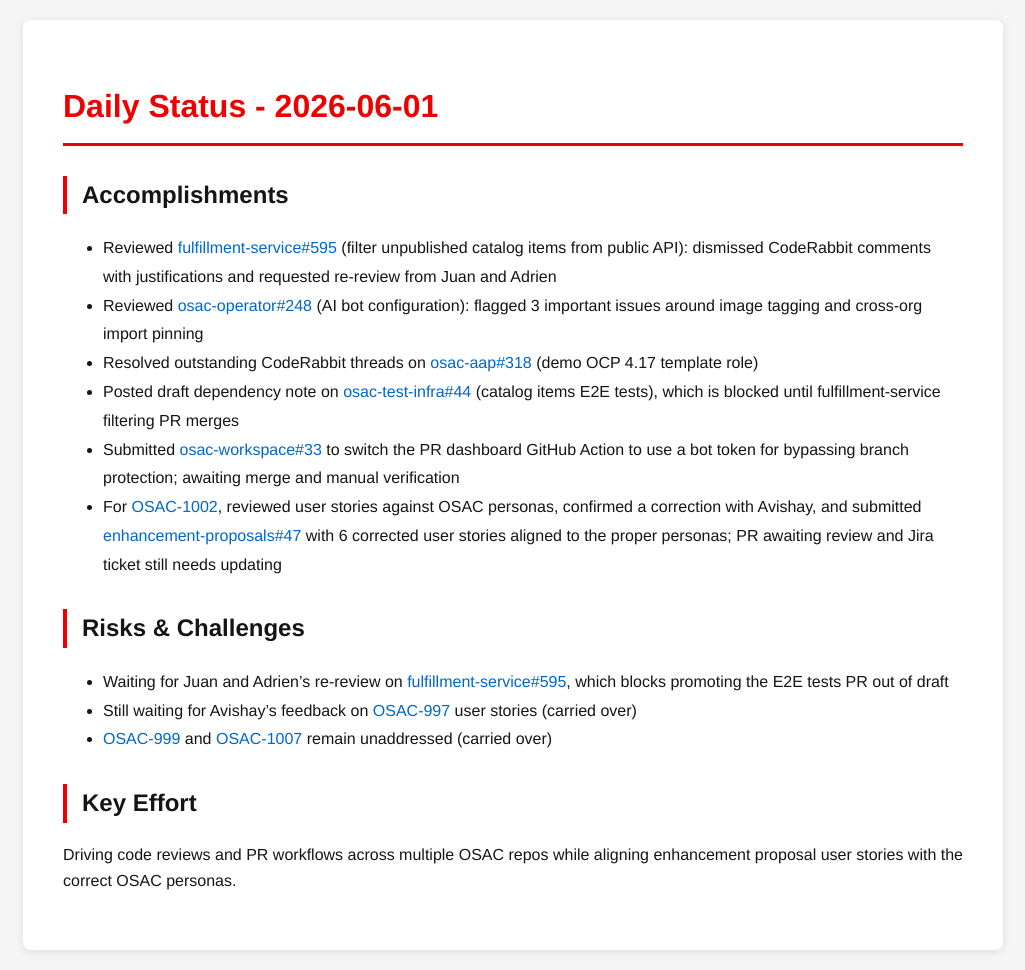
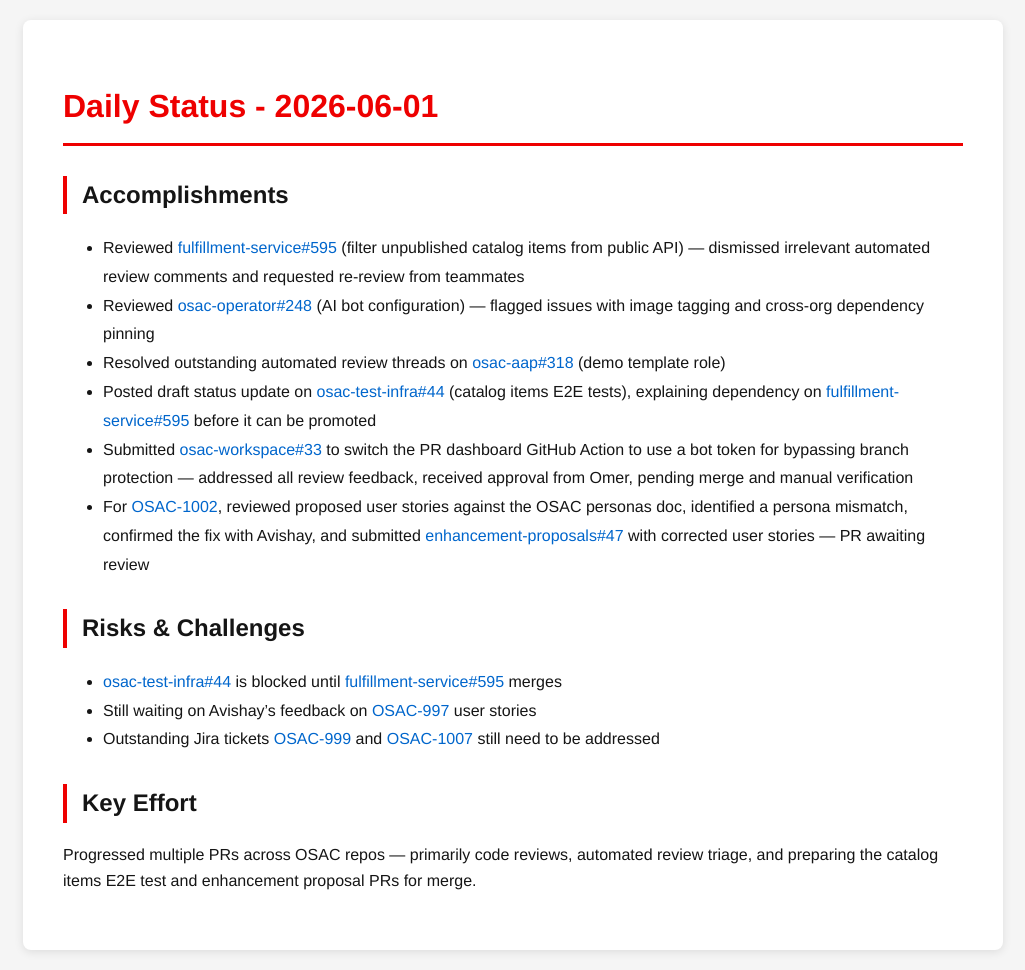
Before and after one commit to tzvatot/daily-status, a Jekyll site: the page built from 2026-06-01.md, in a window 1280 px wide. Shown: the whole page, without its empty margins (127-1152 px from the left). Built offline with Jekyll 4.4.1, drawn with Linux system fonts in a browser that asks for light colours.

Commit message:
Daily status update - 2026-06-01

```diff
--- a/2026-06-01.md
+++ b/2026-06-01.md
@@ -7,17 +7,17 @@
 # Daily Status - 2026-06-01
 
 ## Accomplishments
-- Reviewed [fulfillment-service#595](https://github.com/osac-project/fulfillment-service/pull/595) (filter unpublished catalog items from public API): dismissed CodeRabbit comments with justifications and requested re-review from Juan and Adrien
-- Reviewed [osac-operator#248](https://github.com/osac-project/osac-operator/pull/248) (AI bot configuration): flagged 3 important issues around image tagging and cross-org import pinning
-- Resolved outstanding CodeRabbit threads on [osac-aap#318](https://github.com/osac-project/osac-aap/pull/318) (demo OCP 4.17 template role)
-- Posted draft dependency note on [osac-test-infra#44](https://github.com/osac-project/osac-test-infra/pull/44) (catalog items E2E tests), which is blocked until fulfillment-service filtering PR merges
-- Submitted [osac-workspace#33](https://github.com/osac-project/osac-workspace/pull/33) to switch the PR dashboard GitHub Action to use a bot token for bypassing branch protection; awaiting merge and manual verification
-- For [OSAC-1002](https://redhat.atlassian.net/browse/OSAC-1002), reviewed user stories against OSAC personas, confirmed a correction with Avishay, and submitted [enhancement-proposals#47](https://github.com/osac-project/enhancement-proposals/pull/47) with 6 corrected user stories aligned to the proper personas; PR awaiting review and Jira ticket still needs updating
+- Reviewed [fulfillment-service#595](https://github.com/osac-project/fulfillment-service/pull/595) (filter unpublished catalog items from public API) — dismissed irrelevant automated review comments and requested re-review from teammates
+- Reviewed [osac-operator#248](https://github.com/osac-project/osac-operator/pull/248) (AI bot configuration) — flagged issues with image tagging and cross-org dependency pinning
+- Resolved outstanding automated review threads on [osac-aap#318](https://github.com/osac-project/osac-aap/pull/318) (demo template role)
+- Posted draft status update on [osac-test-infra#44](https://github.com/osac-project/osac-test-infra/pull/44) (catalog items E2E tests), explaining dependency on [fulfillment-service#595](https://github.com/osac-project/fulfillment-service/pull/595) before it can be promoted
+- Submitted [osac-workspace#33](https://github.com/osac-project/osac-workspace/pull/33) to switch the PR dashboard GitHub Action to use a bot token for bypassing branch protection — addressed all review feedback, received approval from Omer, pending merge and manual verification
+- For [OSAC-1002](https://redhat.atlassian.net/browse/OSAC-1002), reviewed proposed user stories against the OSAC personas doc, identified a persona mismatch, confirmed the fix with Avishay, and submitted [enhancement-proposals#47](https://github.com/osac-project/enhancement-proposals/pull/47) with corrected user stories — PR awaiting review
 
 ## Risks & Challenges
-- Waiting for Juan and Adrien's re-review on [fulfillment-service#595](https://github.com/osac-project/fulfillment-service/pull/595), which blocks promoting the E2E tests PR out of draft
-- Still waiting for Avishay's feedback on [OSAC-997](https://redhat.atlassian.net/browse/OSAC-997) user stories (carried over)
-- [OSAC-999](https://redhat.atlassian.net/browse/OSAC-999) and [OSAC-1007](https://redhat.atlassian.net/browse/OSAC-1007) remain unaddressed (carried over)
+- [osac-test-infra#44](https://github.com/osac-project/osac-test-infra/pull/44) is blocked until [fulfillment-service#595](https://github.com/osac-project/fulfillment-service/pull/595) merges
+- Still waiting on Avishay's feedback on [OSAC-997](https://redhat.atlassian.net/browse/OSAC-997) user stories
+- Outstanding Jira tickets [OSAC-999](https://redhat.atlassian.net/browse/OSAC-999) and [OSAC-1007](https://redhat.atlassian.net/browse/OSAC-1007) still need to be addressed
 
 ## Key Effort
-Driving code reviews and PR workflows across multiple OSAC repos while aligning enhancement proposal user stories with the correct OSAC personas.
+Progressed multiple PRs across OSAC repos — primarily code reviews, automated review triage, and preparing the catalog items E2E test and enhancement proposal PRs for merge.
```
